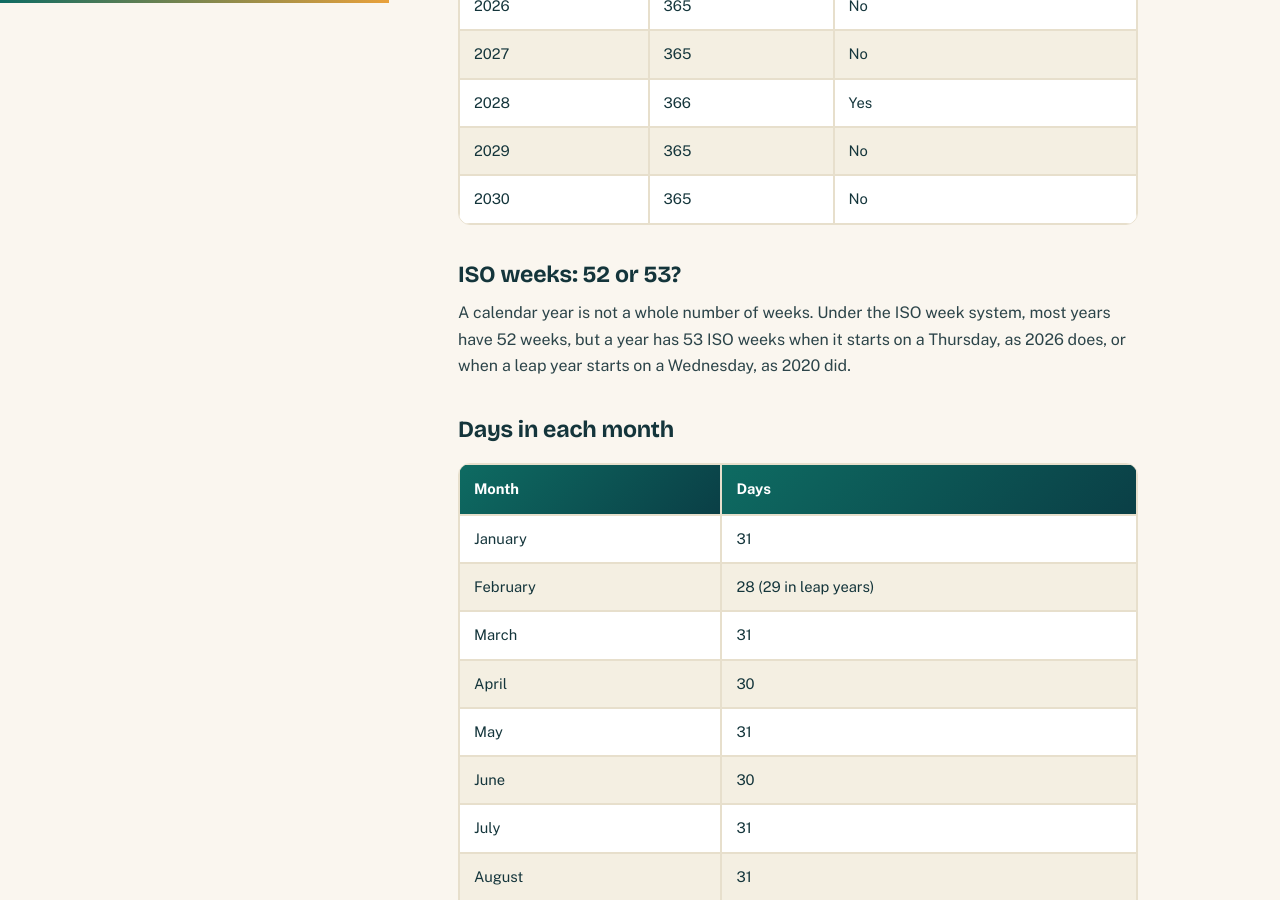
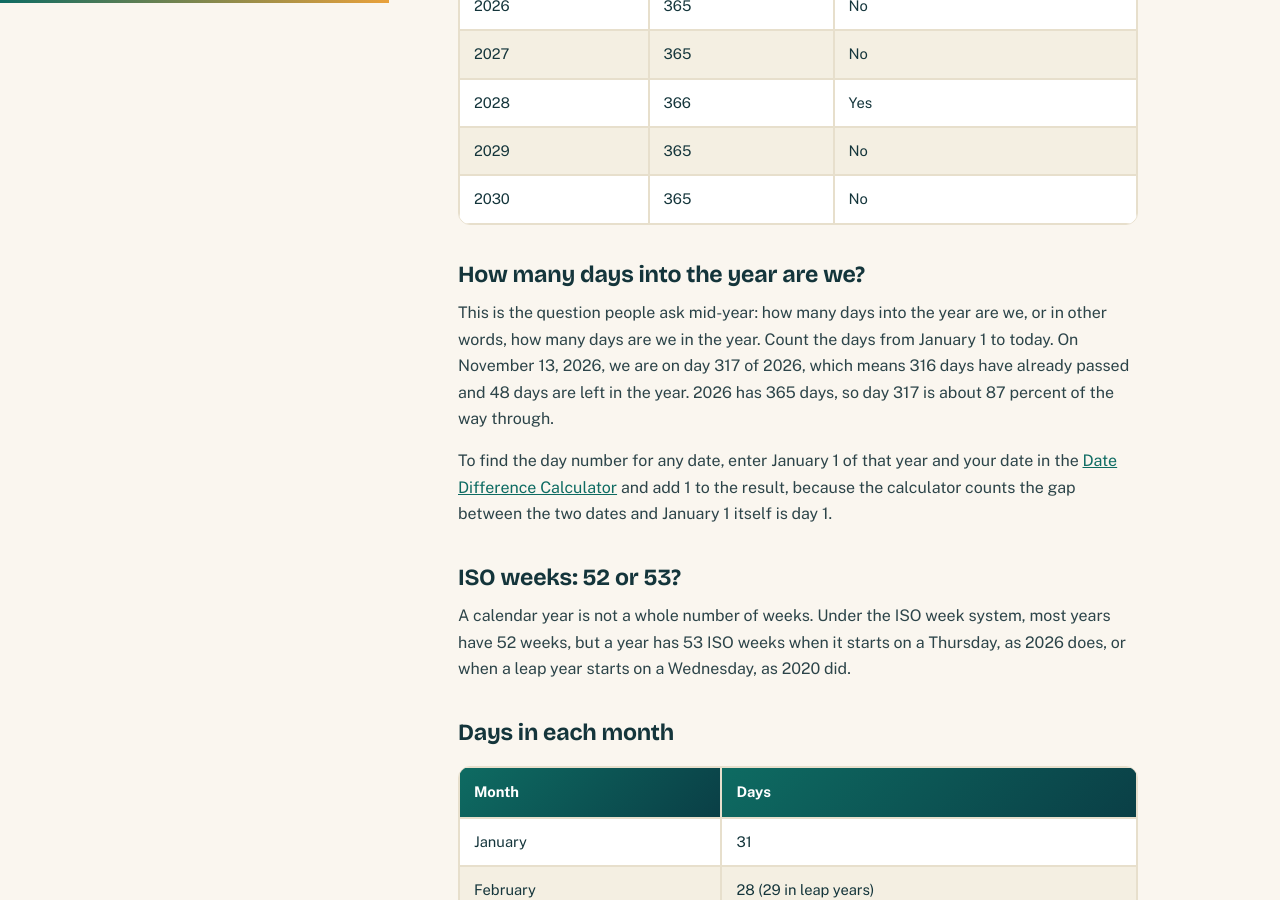
Before and after one commit to zaidmeo09-dhangal/agedatecalc, a Jekyll site: the page built from _posts/2026-10-24-how-many-days-in-a-year.md, in a window 1280 px wide and 900 px high, scrolled down 1833 px. Built offline with Jekyll 4.4.1, drawn with Linux system fonts in a browser that asks for light colours; some of the changed text lies outside the part shown.

```diff
--- a/_posts/2026-10-24-how-many-days-in-a-year.md
+++ b/_posts/2026-10-24-how-many-days-in-a-year.md
@@ -3,7 +3,7 @@
 title: How Many Days Are in a Year? 365 vs 366 Explained
 slug: how-many-days-in-a-year
 date: '2026-10-24'
-last_modified_at: 2026-11-12
+last_modified_at: 2026-11-13
 status: Published
 author: AgeDateCalc Team
 category: Date Guides
@@ -36,6 +36,12 @@
   How many days are in 2026?
 
   2026 has 365 days. It is a common year because 2026 does not divide evenly by 4, so February 2026 has 28 days.
+
+  ---
+
+  How many days into the year are we?
+
+  On November 13, 2026, we are on day 317 of 2026, which means 316 days have already passed and 48 days are left in the year. To find the day number for any date, count the days from January 1 to that date, with January 1 as day 1.
 
   ---
 
@@ -76,6 +82,12 @@
 | 2028 | 366 | Yes |
 | 2029 | 365 | No |
 | 2030 | 365 | No |
+
+## How many days into the year are we?
+
+This is the question people ask mid-year: how many days into the year are we, or in other words, how many days are we in the year. Count the days from January 1 to today. On November 13, 2026, we are on day 317 of 2026, which means 316 days have already passed and 48 days are left in the year. 2026 has 365 days, so day 317 is about 87 percent of the way through.
+
+To find the day number for any date, enter January 1 of that year and your date in the [Date Difference Calculator]({{ '/date-difference-calculator/' | relative_url }}) and add 1 to the result, because the calculator counts the gap between the two dates and January 1 itself is day 1.
 
 ## ISO weeks: 52 or 53?
 
```
